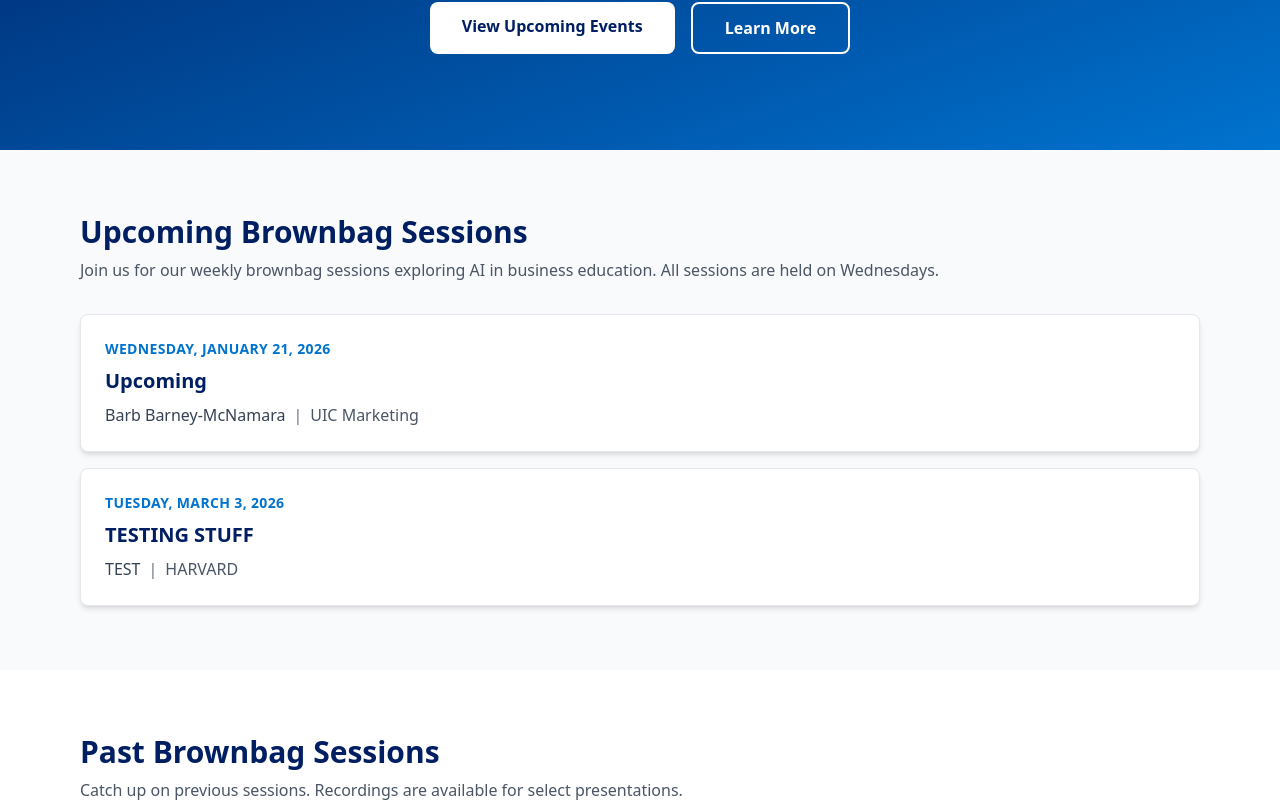
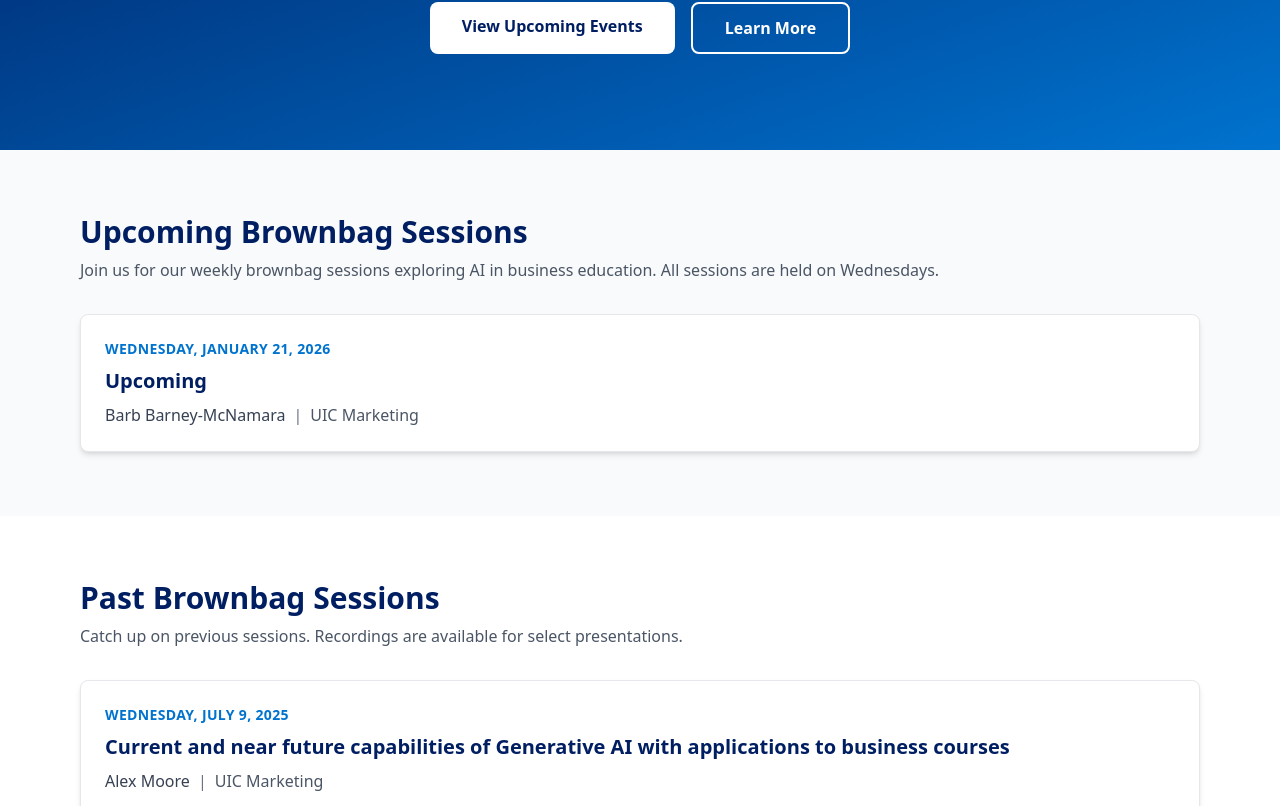
Before and after one commit to dent424/uic-cba-ai-council-website, a Next.js app: page / in a window 1280 px wide. Shown: the part 414-1220 px from the top of the page. Built offline with nearby package versions, Linux system fonts and the light colour scheme.

Commit message:
Remove TEST event
Co-Authored-By: Claude Opus 4.5 <noreply@anthropic.com>

```diff
--- a/src/data/events.ts
+++ b/src/data/events.ts
@@ -94,13 +94,6 @@ export const brownbagEvents: BrownbagEvent[] = [
     topic: "Upcoming",
     status: "upcoming",
   },
-  {
-    date: "2026-03-03",
-    speaker: "TEST",
-    speakerInfo: "HARVARD",
-    topic: "TESTING STUFF",
-    status: "upcoming",
-  },
 ];
 
 export function getUpcomingEvents(): BrownbagEvent[] {
```
